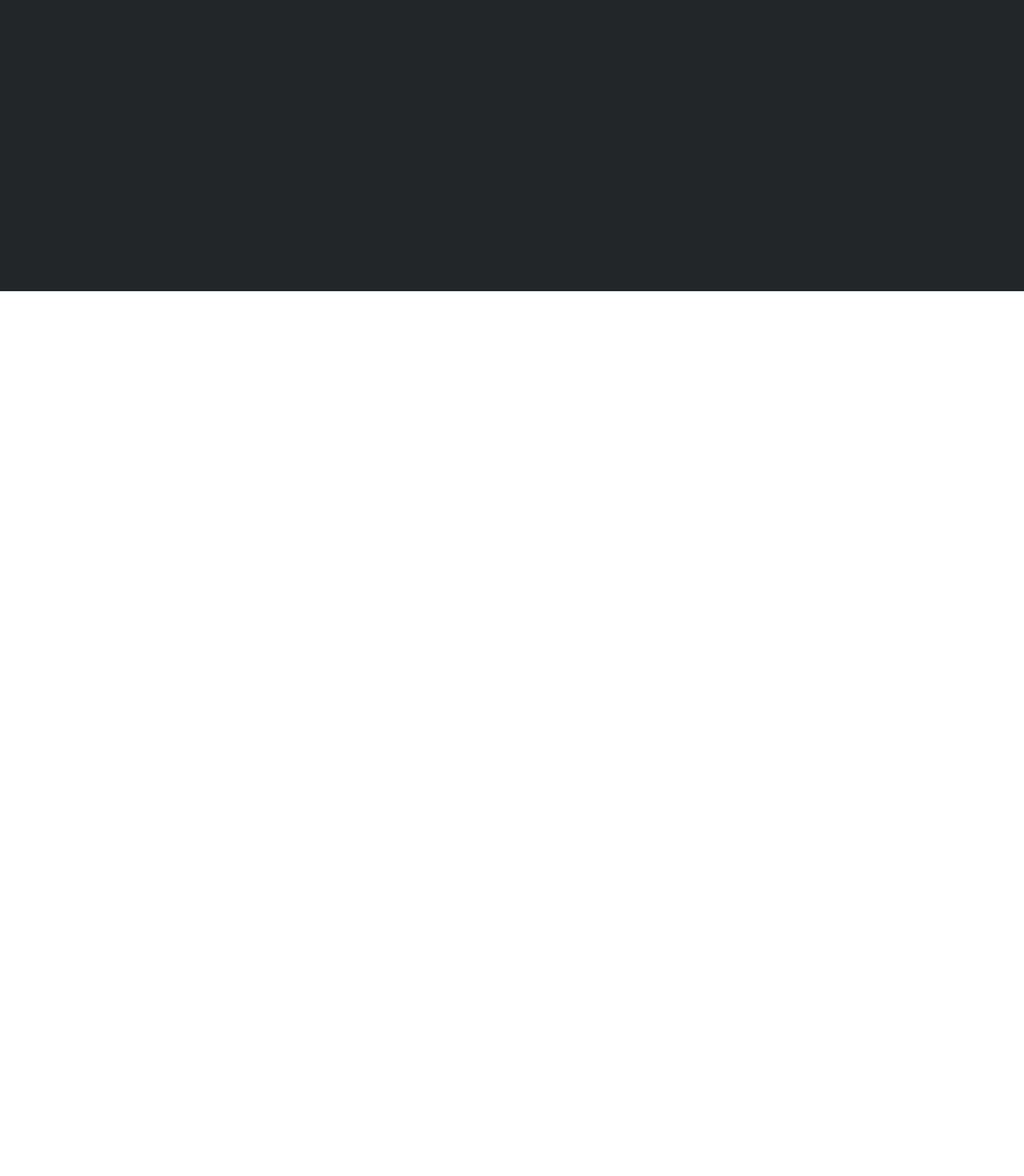
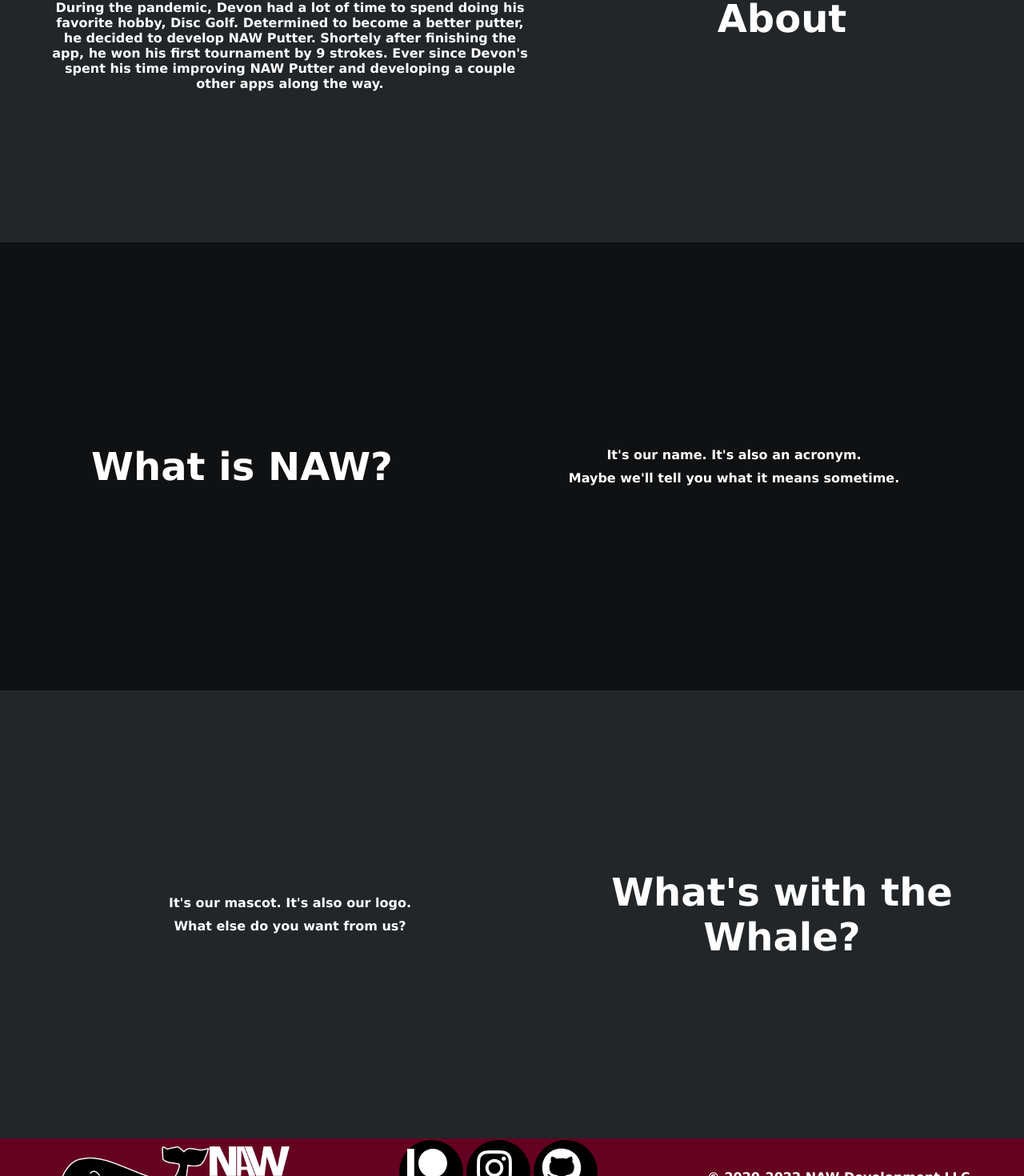
Before and after one commit to dlafrance99/NAWDevLLC, a React (Create React App) app: page /About in a window 1280 px wide. Shown: the part 436-1906 px from the top of the page at 80% size. Before the commit the page ends 800 px from the top, so only its background shows below. Built offline with nearby package versions, Linux system fonts and the light colour scheme.

Commit message:
updated the about page and messed with the footer a bit

```diff
--- a/package.json
+++ b/package.json
@@ -4,6 +4,8 @@
   "private": true,
   "dependencies": {
     "@expo/vector-icons": "^12.0.5",
+    "@fortawesome/fontawesome-svg-core": "^1.2.36",
+    "@fortawesome/free-solid-svg-icons": "^5.15.4",
     "@testing-library/jest-dom": "^5.16.1",
     "@testing-library/react": "^12.1.2",
     "@testing-library/user-event": "^13.5.0",
--- a/src/Components/Footer.js
+++ b/src/Components/Footer.js
@@ -3,7 +3,7 @@
 
 
 import logo from '../Assets/Images/Logo/Whale_NAWDEV_Right.png'
-import { FaFacebook, FaGithub, FaInstagram } from 'react-icons/fa'
+import { FaGithub, FaInstagram, FaPatreon } from 'react-icons/fa'
 
 const Footer = () => {
     return (
@@ -15,24 +15,32 @@
                     className='HeaderLogoImage'
                 />
 
-                <div className='SocialContainer'>
-                    <a target='_blank' rel="noopener noreferrer" href='https://www.facebook.com/' >
-                        <FaFacebook
+                <div className='SocialContainer Nav'>
+                    <div className='FooterIcon'>
+                        <a target='_blank' rel="noopener noreferrer" href='https://www.patreon.com/'  >
+                            <FaPatreon
                                 className='SocialIcon'
+                                size="10"
                             />
                         </a>
+                    </div>
 
-                    <a target='_blank' rel="noopener noreferrer" href='https://www.instagram.com' >
+
+                    <div className='FooterIcon'>
+                        <a target='_blank' rel="noopener noreferrer" href='https://www.instagram.com/nawdevelopment/' >
                             <FaInstagram
                                 className='SocialIcon'
                             />
                         </a>
+                    </div>
 
+                    <div className='FooterIcon'>
                         <a target='_blank' rel="noopener noreferrer" href='https://www.github.com' >
                             <FaGithub
                                 className='SocialIcon'
                             />
                         </a>
+                    </div>
                 </div>
 
                 <div className='CopyRight'>
--- a/src/Components/SubSection.js
+++ b/src/Components/SubSection.js
@@ -1,9 +1,53 @@
 import React from 'react';
 
 
-const SubSection = ({ Logo, LogoAlt, Title, Content, Style, Orientation }) => {
+const SubSection = ({ Logo, LogoAlt, Title, Content, Content2, Style, Orientation }) => {
 
+    const showSubSection = () => {
+        if (Logo === null) {
+            return (
+                <>
+                    <div className={Style === 'A' ? 'PortfolioSegmentA' : 'PortfolioSegmentB'}>
+                        <div className='centerText Nav'>
+                            {
+                                Orientation === 'Left'
+                                    ?
+                                    <>
+                                        <div className='BodyHeader'>
+                                            {Title}
+                                        </div>
 
+                                        <div className='BodySubHeader marginRight'>
+                                            <div >
+                                                {Content}
+                                            </div>
+                                            <div className='marginTop'>
+                                                {Content2}
+                                            </div>
+                                        </div>
+                                    </>
+                                    :
+                                    <>
+                                        <div className='BodySubHeader marginLeft'>
+                                            <div >
+                                                {Content}
+                                            </div>
+                                            <div className='marginTop'>
+                                                {Content2}
+                                            </div>
+                                        </div>
+
+                                        <div className='BodyHeader'>
+                                            {Title}
+                                        </div>
+                                    </>
+                            }
+
+                        </div>
+                    </div>
+                </>
+            )
+        } else {
             return (
                 <>
                     <div className={Style === 'A' ? 'PortfolioSegmentA' : 'PortfolioSegmentB'}>
@@ -54,4 +98,13 @@
             )
         }
 
+    }
+
+    return (
+        <>
+            {showSubSection()}
+        </>
+    )
+}
+
 export default SubSection
--- a/src/Screens/About.js
+++ b/src/Screens/About.js
@@ -1,11 +1,45 @@
 import React from 'react';
+
+import SubSection from '../Components/SubSection';
+import Footer from '../Components/Footer';
 
 const About = () => {
     return (
         <>
-            <div>
-                About
+            <div className='PortfolioSegmentAShort'>
+                <div className='BodyMainHeader'>
+                    About NAW Development
+                </div>
             </div>
+
+            <SubSection
+                Logo={null}
+                Title='About'
+                Content={`NAW Development LLC is a small web and mobile development company founded by Devon LaFrance during the pandemic in 2020.`}
+                Content2={`During the pandemic, Devon had a lot of time to spend doing his favorite hobby, Disc Golf. Determined to become a better putter, he decided to develop NAW Putter. Shortely after finishing the app, he won his first tournament by 9 strokes. Ever since Devon's spent his time improving NAW Putter and developing a couple other apps along the way.`}
+                Style='A'
+                Orientation='Right'
+            />
+
+            <SubSection
+                Logo={null}
+                Title='What is NAW?'
+                Content={`It's our name. It's also an acronym. `}
+                Content2={`Maybe we'll tell you what it means sometime.`}
+                Style='B'
+                Orientation='Left'
+            />
+
+            <SubSection
+                Logo={null}
+                Title={`What's with the Whale?`}
+                Content={`It's our mascot. It's also our logo.`}
+                Content2={`What else do you want from us?`}
+                Style='A'
+                Orientation='Right'
+            />
+
+            <Footer />
         </>
     )
 }
--- a/src/Screens/Portfolio.js
+++ b/src/Screens/Portfolio.js
@@ -9,6 +9,7 @@
 import Xmas from '../Assets/Images/GameLogos/XmasCountdown_Icon.png'
 import DiscGolfGames from '../Assets/Images/GameLogos/DiscGolfGamesIcon.png'
 import RapidReader from '../Assets/Images/GameLogos/RapidReaderIcon.png'
+import SecretStuff from '../Assets/Images/GameLogos/SecretStuffIcon.png'
 
 const Portfolio = () => {
 
@@ -18,7 +19,7 @@
             <WhaleBackground />
             <div className='PortfolioSegmentAShort'>
                 <div className='BodyMainHeader'>
-                    This is some stuff we've done
+                    Stuff We've Done
                 </div>
             </div>
 
@@ -26,7 +27,7 @@
                 Logo={NAWPutter}
                 LogoAlt='NAW Putter Logo'
                 Title='NAW Putter'
-                Content={`Stuff`}
+                Content={`This mobile app is near and dear to our heart, since it was our first published app! NAW Putter is a disc golf putting stat tracking app. This app enables you to track your practice sessions and learn to putt better. It also comes packed with different putting games so you never get bored!`}
                 Style='A'
                 Orientation='Right'
             />
@@ -35,7 +36,7 @@
                 Logo={Randominator}
                 LogoAlt='Randominator Logo'
                 Title='Randominator'
-                Content={`Stuff`}
+                Content={`This simple mobile apps lets you make lists of items and randomly select one. Complete with an elimination mode that allows you to get rid of items until you've gone through the whole list.`}
                 Style='B'
                 Orientation='Left'
             />
@@ -44,14 +45,14 @@
                 Logo={Xmas}
                 LogoAlt='Xmas Countdown! Logo'
                 Title='Xmas Countdown!'
-                Content={`Stuff`}
+                Content={`I mean the name kind of says it all. Is today Christmas? Probably not, why would you be looking at our website on Christmas? Anyways, this app will let you know how many months, weeks, days, hours, minutes, and seconds there are until it's Christmas again`}
                 Style='A'
                 Orientation='Right'
             />
 
             <div className='PortfolioSegmentAShort'>
                 <div className='BodyMainHeader'>
-                    This is Stuff We're Working On
+                    Stuff We're Working On
                 </div>
             </div>
 
@@ -59,7 +60,7 @@
                 Logo={DiscGolfGames}
                 LogoAlt='Disc Golf Games Logo'
                 Title='Disc Golf Games'
-                Content={`Stuff`}
+                Content={`The successor to our NAW Putter app. Disc Golf Games will not only have putting games, but field work and on the course games you can play! We don't want to give it all away before launch, but this app is going to be a must for all disc golf fans.`}
                 Style='A'
                 Orientation='Left'
             />
@@ -69,13 +70,13 @@
                 Logo={RapidReader}
                 LogoAlt='Rapid Reader Logo'
                 Title='Rapid Reader'
-                Content={`Stuff`}
+                Content={`Have you ever been reading and thought to yourself, "I wish I could read this faster"? Well look no further! The purpose of Rapid Reader is to enable readers to read faster. How you ask. Well you'll have to download the app when it launches to find out!`}
                 Style='B'
                 Orientation='Right'
             />
 
             <SubSection
-                Logo={null}
+                Logo={SecretStuff}
                 LogoAlt='Secret Stuff Logo'
                 Title='Secret Stuff'
                 Content={`We're working on some other projects right now, but we can't tell you about that yet. We'll let you know as soon as we can!`}
--- a/src/Styles.css
+++ b/src/Styles.css
@@ -27,11 +27,24 @@
 
 .SocialIcon {
   object-fit: contain;
-  height: 60px;
-  width: 60px;
-  padding: 20px 10px 0px 10px;
+  height: 50px;
+  width: 50px;
+  padding: 10px;
   color: white;
-  line-height: 98px;
+
+}
+
+.FooterIcon{
+  background-color: black;
+  border-radius: 90px;
+  margin: 2px;
+  height: 80px;
+  width: 80px;
+
+}
+
+.FooterLink{
+  height: 0;
 }
 
 .SocialContainer {
@@ -40,9 +53,11 @@
 
 .AppLogo {
   object-fit: contain;
-  height: 30vh;
+  width: 33vw;
+  max-height: 30vh;
   justify-self: center;
   align-self: center;
+  border-radius: 1em;
   flex: 1;
 }
 
@@ -139,11 +154,11 @@
 }
 
 .centerText {
-  min-height: 80vh;
+  min-height: 70vh;
 }
 
 .PortfolioSegmentA {
-  min-height: 80vh;
+  min-height: 70vh;
   background-color: #222629;
 }
 
@@ -153,7 +168,7 @@
 }
 
 .PortfolioSegmentB {
-  min-height: 80vh;
+  min-height: 70vh;
   background-color: #101113;
 }
 
@@ -169,3 +184,14 @@
   font-family: Verdana;
   font-weight: bolder;
 }
+
+.marginLeft {
+  margin-left: 50px;
+}
+
+.marginRight {
+  margin-right: 50px;
+}
+.marginTop {
+  margin-top: 10px;
+}
```
Also changed, not shown: src/Assets/Images/GameLogos/SecretStuffIcon.png (added), 1 other file (tests, documents, lock files or other folders). Lines whose indentation alone changed are shown as unchanged.
